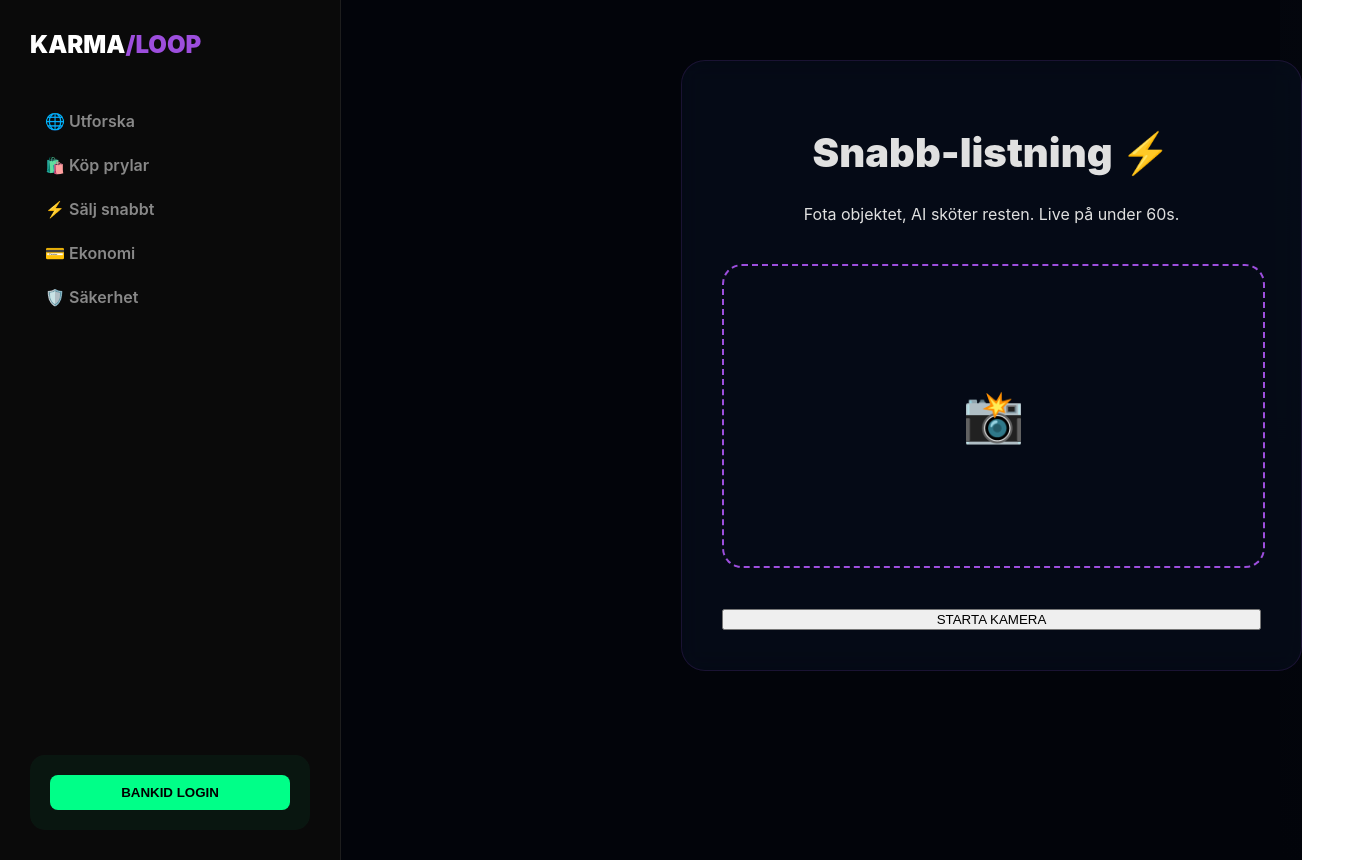
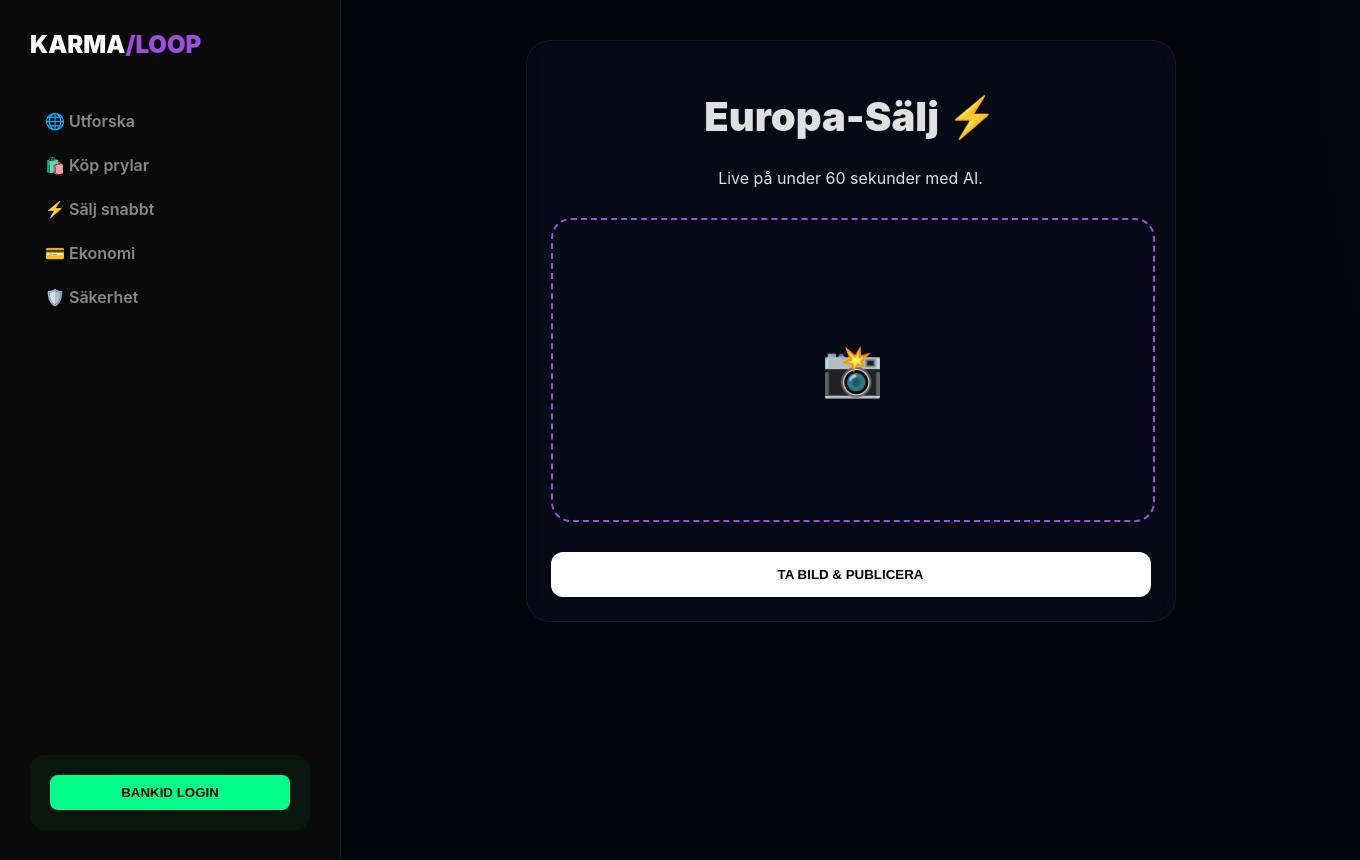
Before and after one commit to gascheckking/marketbeg-appGem, a Next.js app: page /sell/instant in a window 1280 px wide. Shown: the whole page, 1360 px wide, since content can reach past the window. Built offline with nearby package versions, Linux system fonts and the light colour scheme.

Commit message:
Update page.tsx

```diff
--- a/app/sell/instant/page.tsx
+++ b/app/sell/instant/page.tsx
@@ -2,69 +2,36 @@
 import React, { useState } from 'react';
 
 export default function InstantSell() {
-  const [step, setStep] = useState('upload');
+  const [status, setStatus] = useState('upload');
 
   return (
-    <div className="sell-container">
-      <div className="glass-card" style={{ maxWidth: '600px', width: '100%', padding: '40px', textAlign: 'center', margin: '0 auto' }}>
+    <div className="page-wrapper">
+      <div className="glass-card" style={{ maxWidth: '600px', margin: '0 auto', textAlign: 'center' }}>
+        <h1 style={{ fontSize: '2.5rem', fontWeight: 900 }}>Europa-Sälj ⚡</h1>
+        <p className="muted">Live på under 60 sekunder med AI.</p>
 
-        {step === 'upload' && (
-          <>
-            <h1 style={{ fontSize: '2.5rem', fontWeight: 900 }}>Snabb-listning ⚡</h1>
-            <p className="muted">Fota objektet, AI sköter resten. Live på under 60s.</p>
-            <div
-              style={{ width: '100%', height: '300px', border: '2px dashed var(--neon-purple)', borderRadius: '20px', margin: '40px 0', display: 'flex', alignItems: 'center', justifyContent: 'center', cursor: 'pointer' }}
-              onClick={() => setStep('scanning')}
-            >
-              <div style={{ fontSize: '50px' }}>📸</div>
-            </div>
-            <button className="primary-btn" style={{ width: '100%' }} onClick={() => setStep('scanning')}>STARTA KAMERA</button>
-          </>
-        )}
+        <div style={{
+          width: '100%', height: '300px', border: '2px dashed #9d4edd',
+          borderRadius: '20px', margin: '30px 0', display: 'flex',
+          alignItems: 'center', justifyContent: 'center'
+        }}>
+          <span style={{ fontSize: '50px' }}>📸</span>
+        </div>
 
-        {step === 'scanning' && (
-          <div style={{ padding: '60px 0' }}>
-            <div className="scanner-line"></div>
-            <h2 style={{ marginTop: '30px' }}>AI-Skannar objekt...</h2>
-            <p className="muted">Identifierar modell och sätter marknadspris...</p>
-            {setTimeout(() => setStep('success'), 2000) && null}
+        <button
+          onClick={() => setStatus('done')}
+          className="primary-btn"
+          style={{ width: '100%', background: '#fff', color: '#000', padding: '15px', borderRadius: '12px', fontWeight: 900, border: 'none', cursor: 'pointer' }}
+        >
+          TA BILD & PUBLICERA
+        </button>
+
+        {status === 'done' && (
+          <div style={{ marginTop: '20px', color: '#00ff88', fontWeight: 800 }}>
+            BOOM! Annonsen är live.
           </div>
         )}
-
-        {step === 'success' && (
-          <>
-            <div style={{ fontSize: '60px', color: 'var(--neon-mint)' }}>✅</div>
-            <h2 style={{ fontSize: '2rem', fontWeight: 900, margin: '20px 0' }}>ANNONSEN ÄR LIVE!</h2>
-            <div style={{ background: 'rgba(255,255,255,0.03)', padding: '20px', borderRadius: '15px', textAlign: 'left', marginBottom: '30px' }}>
-              <p><strong>Titel:</strong> iPhone 15 Pro (Identifierad)</p>
-              <p><strong>Pris:</strong> 9 200 kr</p>
-              <p><strong>Status:</strong> BankID-Verifierad 🛡️</p>
-            </div>
-            <button className="primary-btn" onClick={() => window.location.href='/'}>SE DIN ANNONS</button>
-          </>
-        )}
       </div>
-
-      <style jsx>{`
-        .sell-container {
-          padding: 60px;
-          margin-left: 280px;
-        }
-        .scanner-line {
-          height: 2px;
-          background: var(--neon-mint);
-          box-shadow: 0 0 15px var(--neon-mint);
-          animation: scan 1.5s infinite ease-in-out;
-        }
-        @keyframes scan {
-          0% { transform: translateY(0); }
-          50% { transform: translateY(100px); }
-          100% { transform: translateY(0); }
-        }
-        @media (max-width: 900px) {
-          .sell-container { margin-left: 0; padding: 20px; }
-        }
-      `}</style>
     </div>
   );
 }
```
